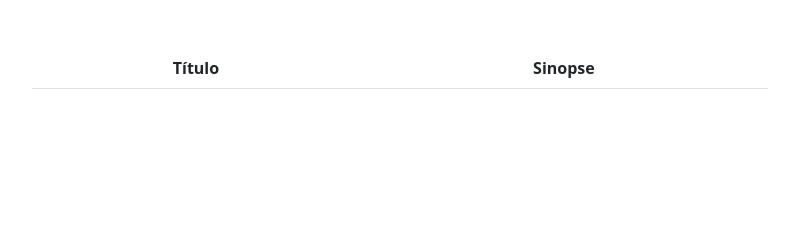
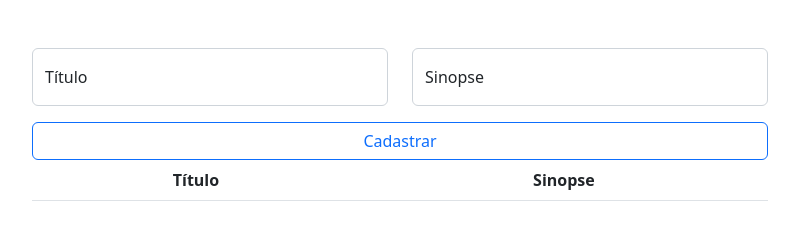
Before and after one commit to amachion/2023_2_maua_lab09_projeto_fullstack, a website: page front/index.html in a window 1280 px wide. Shown: the whole page, without its empty margins (240-1039 px from the left). Drawn offline with nearby package versions, Linux system fonts and the light colour scheme; no server answers.

Commit message:
aula 08/11 retomar em Mongo

```diff
--- a/front/index.html
+++ b/front/index.html
@@ -8,6 +8,35 @@
 </head>
 <body onload="obterFilmes()">
     <div class="container mt-5">
+
+        <div class="row justify-content-center">
+            <div class="col-md-8">
+                <div class="alert d-none alert-danger alert-dismissible fade" role="alert">Preencha todos os campos!
+                    <button type="button" class="btn-close" data-bs-dimiss="alert" aria-label="Close"></button>
+                </div>
+            </div>
+        </div>
+
+        <div class="row justify-content-center">
+            <div class="col-md-8 col-lg-4">
+                <div class="form-floating mb-3">
+                    <input type="text" class="form-control" id="tituloInput" placeholder="">
+                    <label for="tituloInput">Título</label>
+                </div>
+            </div>
+            <div class="col-md-8 col-lg-4">
+                <div class="form-floating mb-3">
+                    <input type="text" class="form-control" id="sinopseInput" placeholder="">
+                    <label for="sinopseInput">Sinopse</label>
+                </div>
+            </div>
+        </div>
+        <div class="row justify-content-center">
+            <div class="col-md-8">
+                <button class="btn btn-outline-primary w-100" onclick="cadastrarFilme()">Cadastrar</button>
+            </div>
+        </div>
+
         <div class="row justify-content-center">
             <div class="col-md-8">
                 <table class="table table-striped table-hover text-center filmes">
@@ -26,5 +55,9 @@
     </div>
     <script src="https://cdn.jsdelivr.net/npm/axios/dist/axios.min.js"></script>
     <script src="js/script.js"></script>
+    <script
+src="https://cdn.jsdelivr.net/npm/bootstrap@5.2.2/dist/js/bootstrap.bundle.min.js"
+integrity="sha384-OERcA2EqjJCMA+/3y+gxIOqMEjwtxJY7qPCqsdltbNJuaOe923+mo//f6V8Qbsw3"
+crossorigin="anonymous"></script>
 </body>
 </html>
--- a/front/js/script.js
+++ b/front/js/script.js
@@ -17,3 +17,35 @@ async function obterFilmes() {
         celulaSinopse.innerHTML = filme.sinopse;
     }
 }
+async function cadastrarFilme() {
+    const URLcompleta = `${protocolo}${host}${filmesEndPoint}`;
+    let tituloInput = document.querySelector("#tituloInput");
+    let sinopseInput = document.querySelector("#sinopseInput");
+    let titulo = tituloInput.value;
+    let sinopse = sinopseInput.value;
+    if (titulo && sinopse) {
+        tituloInput.value = "";
+        sinopseInput.value = "";
+        const filmes = (await axios.post (URLcompleta, {titulo, sinopse})).data
+        console.log(filmes)
+        const tabela = document.querySelector('.filmes');
+        const corpoTabela = tabela.getElementsByTagName('tbody')[0];
+        corpoTabela.innerHTML = "";
+        for (let filme of filmes) {
+            let linha = corpoTabela.insertRow(0);
+            let celulaTitulo = linha.insertCell(0);
+            let celulaSinopse = linha.insertCell(1);
+            celulaTitulo.innerHTML = filme.titulo;
+            celulaSinopse.innerHTML = filme.sinopse;
+        }
+    }
+    else {
+        let alert = document.querySelector('.alert');
+        alert.classList.add('show');
+        alert.classList.remove('d-none');
+        setTimeout (() => {
+            alert.classList.add('d-none');
+            alert.classList.remove('show');
+        }, 2000)
+    }
+}
```
